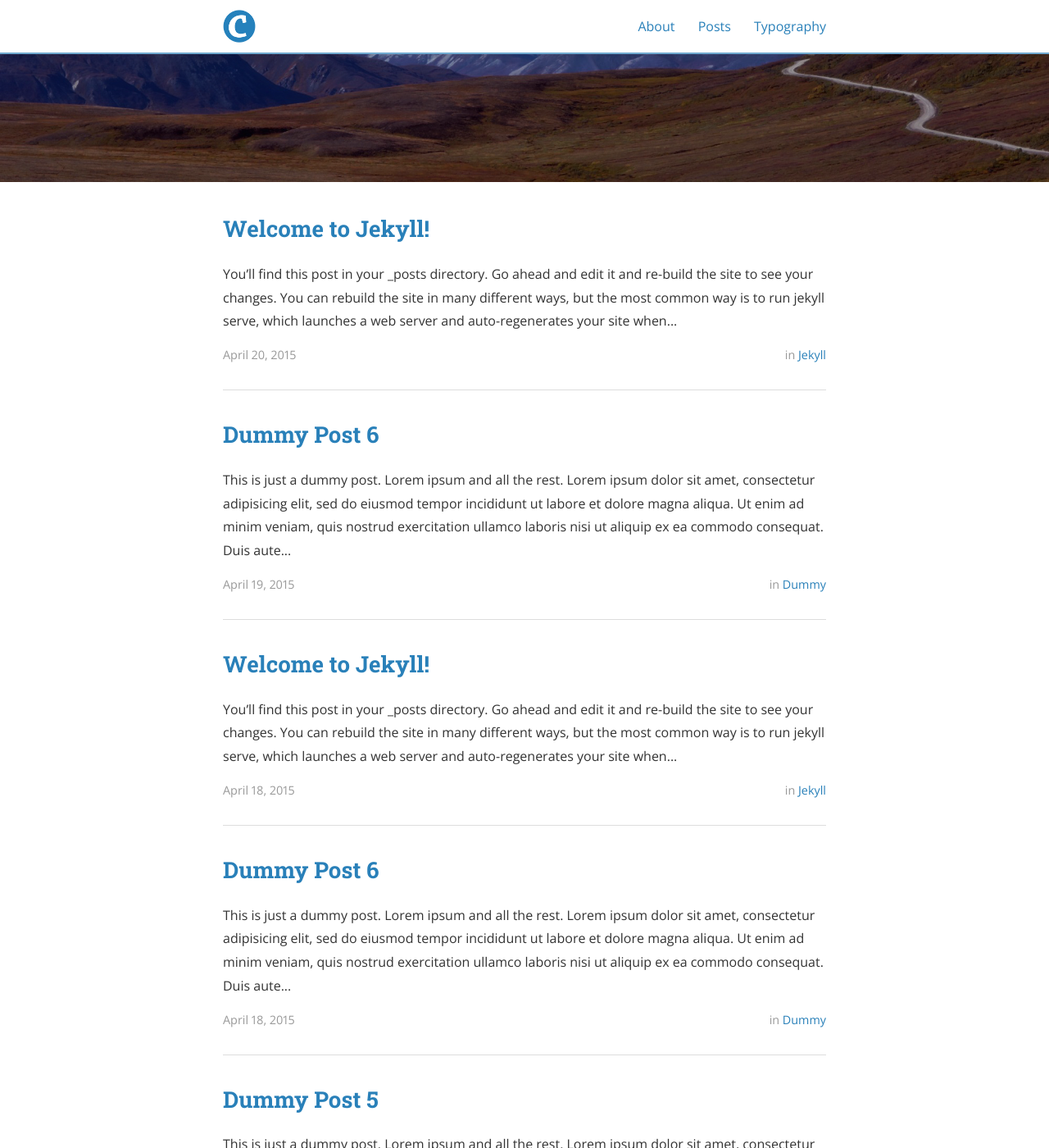
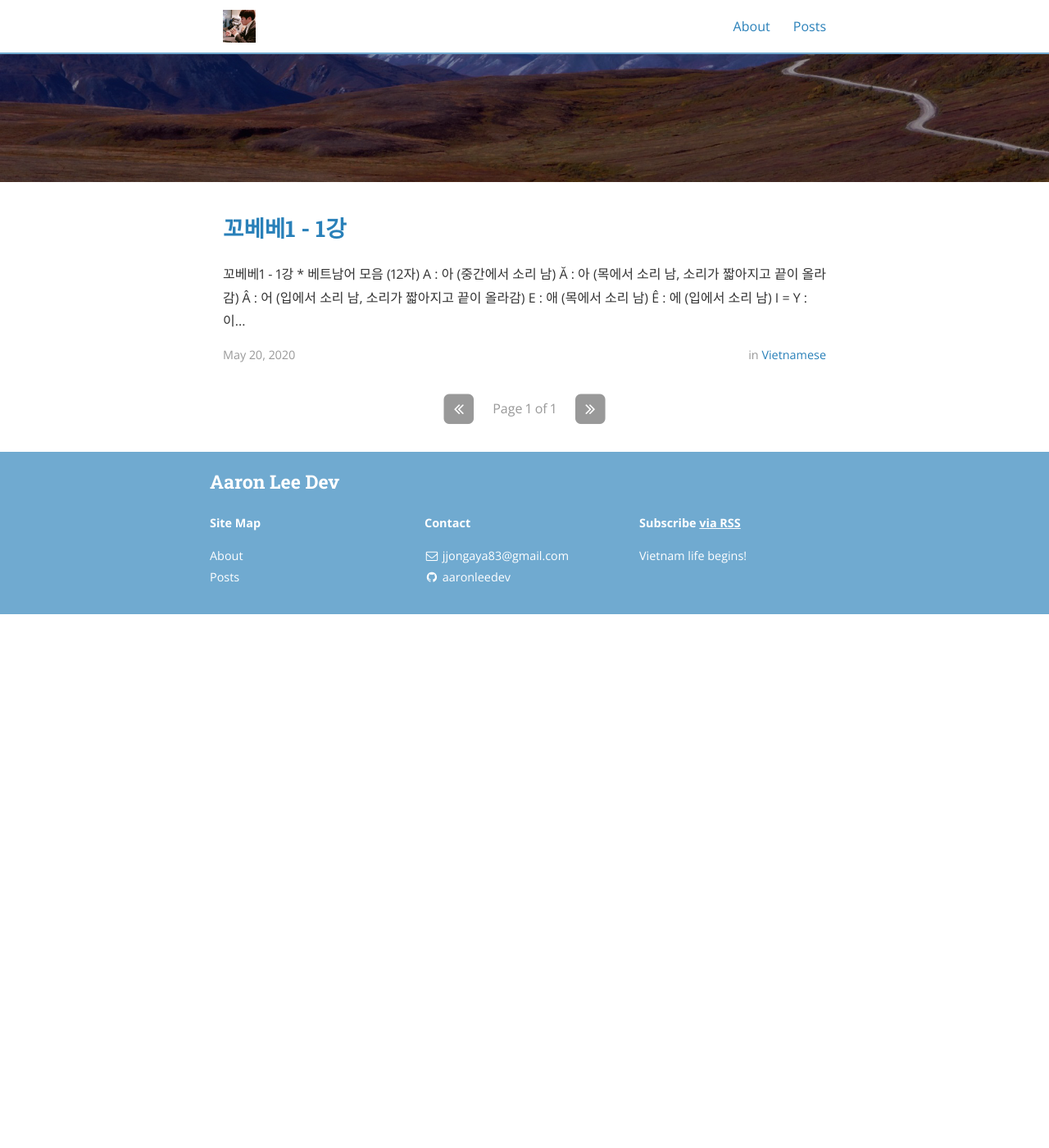
Before and after one commit to aaronleedev/aaronleedev.github.io, a Jekyll site: the page built from index.html, in a window 1280 px wide and 1400 px high, scrolled down 283 px. Shown: the whole window at 82% size. Built offline with Jekyll 4.4.1, drawn with Linux system fonts in a browser that asks for light colours; nearby versions of some CDN libraries; the list of posts is cut into pages by our own code; after the commit the page ends 1032 px from its top, so only the background shows below that; some of the changed text lies outside the part shown.

Commit message:
delete test code

````diff
--- a/_config.yml
+++ b/_config.yml
@@ -9,17 +9,17 @@ exclude:
   - "/vendor/"
 
 # Site settings
-title: Centrarium
-subtitle: "A simple yet classy theme for your Jekyll website or blog"
-email: blcentra@gmail.com
-name: Ben Centra
+title: Aaron Lee Dev
+subtitle: "Vietnam life begins!"
+email: jjongaya83@gmail.com
+name: Aaron Lee
 description: >
-  A simple yet classy theme for your Jekyll website or blog.
+  Vietnam life begins!
 # Base URL of site (i.e. /blog). It should always start with a slash,
 # and never end with a slash. Set it to a blank value if hosting at the
 # root of your server.
 baseurl: "" # the subpath of your site, e.g. /blog/
-url: "" # the base hostname & protocol for your site
+url: "http://aaronleedev.github.io" # the base hostname & protocol for your site
 cover: "/assets/header_image.jpg"
 logo: "/assets/logo.png"
 
@@ -54,11 +54,10 @@ jekyll-archives:
 
 # Category descriptions (for archive pages)
 descriptions:
-  - cat: jekyll
-    desc: "Posts describing Jekyll setup techniques."
-
-  - cat: dummy
-    desc: "Just some placeholder posts, lorem ipsum and the rest."
+  - cat: vietnamese
+    desc: "베트남어 공부 해볼까!"
+    catcolor: "#9785f3"
+    desccolor: "#c4bbf3"
 
 # Social icons and sharing options
 #
@@ -78,29 +77,29 @@ descriptions:
 social:
   - name: Twitter
     icon: twitter
-    username: TheBenCentra
-    url: https://twitter.com/TheBenCentra
+    username: ""
+    url: ""
     desc: Follow me on Twitter
     share: true
 
   - name: Facebook
     icon: facebook
-    username: thebencentra
+    username: ""
     url: ""
     desc: Friend me on Facebook
     share: true
 
   - name: GitHub
     icon: github
-    username: bencentra
-    url: https://github.com/bencentra
+    username: aaronleedev
+    url: https://github.com/aaronleedev
     desc: Fork me on GitHub
     share: false
 
   - name: LinkedIn
     icon: linkedin
-    username: Ben Centra
-    url: https://www.linkedin.com/pub/ben-centra/47/769/60a
+    username: ""
+    url: ""
     desc: Connect with me on LinkedIn
     share: true
 
@@ -199,6 +198,6 @@ protocols:
 
     twitter_image: "/assets/logo.png"
 
-    os_repo: "https://github.com/bencentra/centrarium.com"
+    os_repo: "https://github.com/aaronleedev/aaronleedev.github.io"
     os_rcs_type: "git"
-    os_src: "git@github.com:bencentra/centrarium.com.git"
+    os_src: "git@github.com:aaronleedev/aaronleedev.github.io.git"
--- a/_posts/2015-04-18-dummy.md
+++ /dev/null
@@ -1,16 +0,0 @@
----
-layout: post
-title:  "Dummy Post"
-date:   2015-04-18T14:25:52-05:00
-author: Ben Centra
-categories: dummy
----
-
-This is just a dummy post. Lorem ipsum and all the rest.
-
-Lorem ipsum dolor sit amet, consectetur adipisicing elit, sed do eiusmod
-tempor incididunt ut labore et dolore magna aliqua. Ut enim ad minim veniam,
-quis nostrud exercitation ullamco laboris nisi ut aliquip ex ea commodo
-consequat. Duis aute irure dolor in reprehenderit in voluptate velit esse
-cillum dolore eu fugiat nulla pariatur. Excepteur sint occaecat cupidatat non
-proident, sunt in culpa qui officia deserunt mollit anim id est laborum.
--- a/_posts/2015-04-18-dummy5.md
+++ /dev/null
@@ -1,17 +0,0 @@
----
-layout: post
-title:  "Dummy Post 5"
-date:   2015-04-18T14:25:52-05:00
-author: Ben Centra
-categories: dummy
-tags: lorem
----
-
-This is just a dummy post. Lorem ipsum and all the rest.
-
-Lorem ipsum dolor sit amet, consectetur adipisicing elit, sed do eiusmod
-tempor incididunt ut labore et dolore magna aliqua. Ut enim ad minim veniam,
-quis nostrud exercitation ullamco laboris nisi ut aliquip ex ea commodo
-consequat. Duis aute irure dolor in reprehenderit in voluptate velit esse
-cillum dolore eu fugiat nulla pariatur. Excepteur sint occaecat cupidatat non
-proident, sunt in culpa qui officia deserunt mollit anim id est laborum.
--- a/_posts/2015-04-18-dummy6.md
+++ /dev/null
@@ -1,17 +0,0 @@
----
-layout: post
-title:  "Dummy Post 6"
-date:   2015-04-18T14:25:52-05:00
-author: Ben Centra
-categories: dummy
-tags: lorem ipsum
----
-
-This is just a dummy post. Lorem ipsum and all the rest.
-
-Lorem ipsum dolor sit amet, consectetur adipisicing elit, sed do eiusmod
-tempor incididunt ut labore et dolore magna aliqua. Ut enim ad minim veniam,
-quis nostrud exercitation ullamco laboris nisi ut aliquip ex ea commodo
-consequat. Duis aute irure dolor in reprehenderit in voluptate velit esse
-cillum dolore eu fugiat nulla pariatur. Excepteur sint occaecat cupidatat non
-proident, sunt in culpa qui officia deserunt mollit anim id est laborum.
--- a/_posts/2015-04-18-welcome-to-jekyll.md
+++ /dev/null
@@ -1,74 +0,0 @@
----
-layout: post
-title:  "Welcome to Jekyll!"
-date:   2015-04-18T14:25:52-05:00
-author: Ben Centra
-categories: jekyll
-tags:	jekyll welcome
-cover:  "/assets/instacode.png"
----
-
-You’ll find this post in your `_posts` directory. Go ahead and edit it and re-build the site to see your changes. You can rebuild the site in many different ways, but the most common way is to run `jekyll serve`, which launches a web server and auto-regenerates your site when a file is updated.
-
-## Adding New Posts
-
-To add new posts, simply add a file in the `_posts` directory that follows the convention `YYYY-MM-DD-name-of-post.ext` and includes the necessary front matter. Take a look at the source for this post to get an idea about how it works.
-
-### Tags and Categories
-
-If you list one or more categories or tags in the front matter of your post, they will be included with the post on the page as links. Clicking the link will bring you to an auto-generated archive page for the category or tag, created using the [jekyll-archive][jekyll-archive] gem.
-
-### Cover Images
-
-To add a cover image to your post, set the "cover" property in the front matter with the relative URL of the image (i.e. <code>cover: "/assets/cover_image.jpg"</code>).
-
-### Code Snippets
-
-You can use [highlight.js][highlight] to add syntax highlight code snippets:
-
-Use the [Liquid][liquid] `{% raw %}{% highlight <language> %}{% endraw %}` tag to add syntax highlighting to code snippets.
-
-For instance, this template...
-{% highlight html %}
-{% raw %}{% highlight javascript %}
-function demo(string, times) {
-  for (var i = 0; i < times; i++) {
-    console.log(string);
-  }
-}
-demo("hello, world!", 10);
-{% endhighlight %}{% endraw %}
-{% endhighlight %}
-
-...will come out looking like this:
-
-{% highlight javascript %}
-function demo(string, times) {
-  for (var i = 0; i < times; i++) {
-    console.log(string);
-  }
-}
-demo("hello, world!", 10);
-{% endhighlight %}
-
-Syntax highlighting is done using [highlight.js][highlight]. You can change the active theme in [head.html](https://github.com/bencentra/centrarium/blob/2dcd73d09e104c3798202b0e14c1db9fa6e77bc7/_includes/head.html#L15).
-
-### Images
-
-Lightbox has been enabled for images. To create the link that'll launch the lightbox, add <code>data-lightbox</code> and <code>data-title</code> attributes to an <code>&lt;a&gt;</code> tag around your <code>&lt;img&gt;</code> tag. The result is:
-
-<a href="//bencentra.com/assets/images/falcon9_large.jpg" data-lightbox="falcon9-large" data-title="Check out the Falcon 9 from SpaceX">
-  <img src="//bencentra.com/assets/images/falcon9_small.jpg" title="Check out the Falcon 9 from SpaceX">
-</a>
-
-For more information, check out the [Lightbox][lightbox] website.
-
-Check out the [Jekyll docs][jekyll] for more info on how to get the most out of Jekyll. File all bugs/feature requests at [Jekyll’s GitHub repo][jekyll-gh]. If you have questions, you can ask them on [Jekyll’s dedicated Help repository][jekyll-help].
-
-[jekyll]:      http://jekyllrb.com
-[jekyll-gh]:   https://github.com/jekyll/jekyll
-[jekyll-help]: https://github.com/jekyll/jekyll-help
-[highlight]:   https://highlightjs.org/
-[lightbox]:    http://lokeshdhakar.com/projects/lightbox2/
-[jekyll-archive]: https://github.com/jekyll/jekyll-archives
-[liquid]: https://github.com/Shopify/liquid/wiki/Liquid-for-Designers
--- a/_posts/2015-04-19-dummy6.markdown
+++ /dev/null
@@ -1,17 +0,0 @@
----
-layout: post
-title:  "Dummy Post 6"
-date:   2015-04-19 08:43:59
-author: Ben Centra
-categories: dummy
-tags: lorem ipsum
----
-
-This is just a dummy post. Lorem ipsum and all the rest.
-
-Lorem ipsum dolor sit amet, consectetur adipisicing elit, sed do eiusmod
-tempor incididunt ut labore et dolore magna aliqua. Ut enim ad minim veniam,
-quis nostrud exercitation ullamco laboris nisi ut aliquip ex ea commodo
-consequat. Duis aute irure dolor in reprehenderit in voluptate velit esse
-cillum dolore eu fugiat nulla pariatur. Excepteur sint occaecat cupidatat non
-proident, sunt in culpa qui officia deserunt mollit anim id est laborum.
--- a/_posts/2015-04-20-welcome-to-jekyll.markdown
+++ /dev/null
@@ -1,103 +0,0 @@
----
-layout: post
-title:  "Welcome to Jekyll!"
-date:   2015-04-20 08:43:59
-author: Ben Centra
-categories: jekyll
-tags:	jekyll welcome
-cover:  "/assets/instacode.png"
----
-
-You’ll find this post in your `_posts` directory. Go ahead and edit it and re-build the site to see your changes. You can rebuild the site in many different ways, but the most common way is to run `jekyll serve`, which launches a web server and auto-regenerates your site when a file is updated.
-
-## Adding New Posts
-
-To add new posts, simply add a file in the `_posts` directory that follows the convention `YYYY-MM-DD-name-of-post.ext` and includes the necessary front matter. Take a look at the source for this post to get an idea about how it works.
-
-### Tags and Categories
-
-If you list one or more categories or tags in the front matter of your post, they will be included with the post on the page as links. Clicking the link will bring you to an auto-generated archive page for the category or tag, created using the [jekyll-archive][jekyll-archive] gem.
-
-### Cover Images
-
-To add a cover image to your post, set the "cover" property in the front matter with the relative URL of the image (i.e. <code>cover: "/assets/cover_image.jpg"</code>).
-
-### Code Snippets
-
-You can use [highlight.js][highlight] to add syntax highlight code snippets:
-
-Use the [Liquid][liquid] `{% raw %}{% highlight <language> %}{% endraw %}` tag to add syntax highlighting to code snippets.
-
-For instance, this template...
-{% highlight html %}
-{% raw %}{% highlight javascript %}
-function demo(string, times) {
-  for (var i = 0; i < times; i++) {
-    console.log(string);
-  }
-}
-demo("hello, world!", 10);
-{% endhighlight %}{% endraw %}
-{% endhighlight %}
-
-...will come out looking like this:
-
-{% highlight javascript %}
-function demo(string, times) {
-  for (var i = 0; i < times; i++) {
-    console.log(string);
-  }
-}
-demo("hello, world!", 10);
-{% endhighlight %}
-
-Syntax highlighting is done using [highlight.js][highlight]. You can change the active theme in [head.html](https://github.com/bencentra/centrarium/blob/2dcd73d09e104c3798202b0e14c1db9fa6e77bc7/_includes/head.html#L15).
-
-### Blockquotes
-
-> "Blockquotes will be indented, italicized, and given a subdued light gray font. These are good for side comments not directly related to your content, or long quotations from external sources." - Some Smart Guy
-
-### Images
-
-Lightbox has been enabled for images. To create the link that'll launch the lightbox, add <code>data-lightbox</code> and <code>data-title</code> attributes to an <code>&lt;a&gt;</code> tag around your <code>&lt;img&gt;</code> tag. The result is:
-
-<a href="//bencentra.com/assets/images/falcon9_large.jpg" data-lightbox="falcon9-large" data-title="Check out the Falcon 9 from SpaceX">
-  <img src="//bencentra.com/assets/images/falcon9_small.jpg" title="Check out the Falcon 9 from SpaceX">
-</a>
-
-For more information, check out the [Lightbox][lightbox] website.
-
-### Tooltips
-
-With Tippy.js, you can add tooltips to your text with a little bit of HTML and JavaScript. First, create the tooltip trigger: `<span class="tooltip" id="someId">trigger</span>`. Then in a `<script>` tag at the bottom of your page, add some code to initialize the tooltip when the document is ready: `window.tooltips.push(['#someId', { content: "Content" }])`
-
-See the [Tippy.js docs](https://atomiks.github.io/tippyjs/) for additional configuration that you can provide for your tooltips.
-
-You can also use a Liquid `include` to import tooltip text or HTML from an external file:
-
-```
-window.tooltips.push(['#someOtherId', { content: "{% raw %}{% include tooltips/example.html %}{% endraw %}" }])
-```
-
-To modify the styles for tooltip triggers, find the `.tooltip` class in `_layout.scss`.
-
-Here's an <span class="tooltip" id="someId">example tooltip</span>, and <span class="tooltip" id="someOtherId">here's another</span>.
-
-<br/>
-{% include page_divider.html %}
-
-Check out the [Jekyll docs][jekyll] for more info on how to get the most out of Jekyll. File all bugs/feature requests at [Jekyll’s GitHub repo][jekyll-gh]. If you have questions, you can ask them on [Jekyll’s dedicated Help repository][jekyll-help].
-
-[jekyll]:      http://jekyllrb.com
-[jekyll-gh]:   https://github.com/jekyll/jekyll
-[jekyll-help]: https://github.com/jekyll/jekyll-help
-[highlight]:   https://highlightjs.org/
-[lightbox]:    http://lokeshdhakar.com/projects/lightbox2/
-[jekyll-archive]: https://github.com/jekyll/jekyll-archives
-[liquid]: https://github.com/Shopify/liquid/wiki/Liquid-for-Designers
-
-<script>
-window.tooltips = window.tooltips || []
-window.tooltips.push(['#someId', { content: "This is the text of the tooltip!" }])
-window.tooltips.push(['#someOtherId', { content: "{% include tooltips/example.html %}", placement: "right" }])
-</script>
--- /dev/null
+++ b/_posts/2020-05-20-vietnamese.md
@@ -0,0 +1,74 @@
+---
+layout: post
+title:  "꼬베베1 - 1강"
+date:   2020-05-20T08:00:00+07:00
+author: Aaron Lee
+categories: vietnamese
+tags:   베트남어 꼬베베1
+cover:  "/assets/categories/vietnamese.png"
+---
+
+# 꼬베베1 - 1강
+
+## * 베트남어 모음 (12자)
+
+![alt]({{ site.baseurl }}/assets/posts/vietnamese/20200520_001.PNG)
+
+A : 아 (중간에서 소리 남)
+
+Ă : 아 (목에서 소리 남, 소리가 짧아지고 끝이 올라감)
+
+Â : 어 (입에서 소리 남, 소리가 짧아지고 끝이 올라감)
+
+![alt]({{ site.baseurl }}/assets/posts/vietnamese/20200520_002.PNG)
+
+E : 애 (목에서 소리 남)
+
+Ê : 에 (입에서 소리 남)
+
+![alt]({{ site.baseurl }}/assets/posts/vietnamese/20200520_003.PNG)
+
+I = Y : 이
+
+![alt]({{ site.baseurl }}/assets/posts/vietnamese/20200520_004.PNG)
+
+O : 어 (목에서 소리 남, 입을 크게 벌리고 오를 길게 발음)
+
+Ô : 오 (입을 오무리고 길게 발음)
+
+Ơ : 어 (입을 중간으로 벌리고 길게 발음)
+
+
+![alt]({{ site.baseurl }}/assets/posts/vietnamese/20200520_005.PNG)
+
+U : 우
+
+Ư : 으
+
+![alt]({{ site.baseurl }}/assets/posts/vietnamese/20200520_006.PNG)
+
+![alt]({{ site.baseurl }}/assets/posts/vietnamese/20200520_007.PNG)
+
+![alt]({{ site.baseurl }}/assets/posts/vietnamese/20200520_008.PNG)
+
+![alt]({{ site.baseurl }}/assets/posts/vietnamese/20200520_009.PNG)
+
+## * 베트남어 복모음
+
+### i, u, ư + a
+
+![alt]({{ site.baseurl }}/assets/posts/vietnamese/20200520_010.PNG)
+
+![alt]({{ site.baseurl }}/assets/posts/vietnamese/20200520_011.PNG)
+
+### -i, -y
+
+![alt]({{ site.baseurl }}/assets/posts/vietnamese/20200520_012.PNG)
+
+![alt]({{ site.baseurl }}/assets/posts/vietnamese/20200520_013.PNG)
+
+### -o, -u
+
+![alt]({{ site.baseurl }}/assets/posts/vietnamese/20200520_014.PNG)
+
+![alt]({{ site.baseurl }}/assets/posts/vietnamese/20200520_015.PNG)
--- a/about.md
+++ b/about.md
@@ -6,13 +6,3 @@ main_nav: true
 ---
 
 ![alt text]({{ site.baseurl }}/assets/profile-placeholder.gif "Profile Picture"){:.profile}
-
-Centrarium is a custom theme for Jekyll, made by [Ben Centra][bencentra] for his own blog. He'd be humbled if you liked it enough to use it as well! Installation and configuration instructions can be found in the [GitHub repository](https://github.com/bencentra/centrarium).
-
-This page is a good place to write about yourself, your project, your product, or whatever it is your site is for. You can replace the image above, or you can get rid of it entirely.
-
-You can find out more info about customizing your Jekyll theme, as well as basic Jekyll usage documentation at [jekyllrb.com](http://jekyllrb.com/). And you can find the source code for Jekyll at [github.com/jekyll/jekyll](https://github.com/jekyll/jekyll)
-
-[centrarium]: https://github.com/bencentra/centrarium
-[bencentra]: http://bencentra.com
-[jekyll]: https://github.com/jekyll/jekyll
--- a/typography.md
+++ /dev/null
@@ -1,156 +0,0 @@
----
-layout: page
-title: Typography
-permalink: /typography/
-main_nav: true
----
-
-<p>The purpose of this HTML is to help determine what default settings are with Bitters and to make sure that all possible HTML Elements are included in this HTML so as to not miss any possible Elements when designing a site.</p>
-
-<hr>
-
-<h1 id="headings">Headings</h1>
-
-<h1>h1. Heading</h1>
-<h2>h2. Heading</h2>
-<h3>h3. Heading</h3>
-<h4>h4. Heading</h4>
-<h5>h5. Heading</h5>
-<h6>h6. Heading</h6>
-
-<hr>
-
-<h1 id="paragraph">Paragraph</h1>
-
-<p>Lorem ipsum dolor sit amet, <a href="#" title="test link">test link</a> adipiscing elit. Nullam dignissim convallis est. Quisque aliquam. Donec faucibus. Nunc iaculis suscipit dui. Nam sit amet sem. Aliquam libero nisi, imperdiet at, tincidunt nec, gravida vehicula, nisl. Praesent mattis, massa quis luctus fermentum, turpis mi volutpat justo, eu volutpat enim diam eget metus. Maecenas ornare tortor. Donec sed tellus eget sapien fringilla nonummy. Mauris a ante. Suspendisse quam sem, consequat at, commodo vitae, feugiat in, nunc. Morbi imperdiet augue quis tellus.</p>
-
-<p>Lorem ipsum dolor sit amet, <em>emphasis</em> consectetuer adipiscing elit. Nullam dignissim convallis est. Quisque aliquam. Donec faucibus. Nunc iaculis suscipit dui. Nam sit amet sem. Aliquam libero nisi, imperdiet at, tincidunt nec, gravida vehicula, nisl. Praesent mattis, massa quis luctus fermentum, turpis mi volutpat justo, eu volutpat enim diam eget metus. Maecenas ornare tortor. Donec sed tellus eget sapien fringilla nonummy. Mauris a ante. Suspendisse quam sem, consequat at, commodo vitae, feugiat in, nunc. Morbi imperdiet augue quis tellus.</p>
-
-<hr>
-
-<h1 id="list_types">List Types</h1>
-
-<p>Lists are unstyled by defualt. To restore the original styling, add the <code>.default</code> class</p>
-
-<h3>Definition List</h3>
-<dl>
-  <dt>Definition List Title</dt>
-  <dd>This is a definition list division.</dd>
-</dl>
-
-<h3>Ordered List</h3>
-<ol>
-  <li>List Item 1</li>
-  <li>List Item 2</li>
-  <li>List Item 3</li>
-</ol>
-
-<h3>Unordered List</h3>
-<ul>
-  <li>List Item 1</li>
-  <li>List Item 2</li>
-  <li>List Item 3</li>
-</ul>
-
-<h3>Ordered List with <code>.default</code> class</h3>
-<ol class="default">
-  <li>List Item 1</li>
-  <li>List Item 2</li>
-  <li>List Item 3</li>
-</ol>
-
-<h3>Unordered List with <code>.default</code> class</h3>
-<ul class="default">
-  <li>List Item 1</li>
-  <li>List Item 2</li>
-  <li>List Item 3</li>
-</ul>
-
-<hr>
-
-<h1 id="form_elements">Fieldsets and Form Elements</h1>
-
-<fieldset>
-  <p>Lorem ipsum dolor sit amet, consectetuer adipiscing elit. Nullam dignissim convallis est. Quisque aliquam. Donec faucibus. Nunc iaculis suscipit dui. Nam sit amet sem. Aliquam libero nisi, imperdiet at, tincidunt nec, gravida vehicula, nisl. Praesent mattis, massa quis luctus fermentum, turpis mi volutpat justo, eu volutpat enim diam eget metus.</p>
-
-  <form>
-    <h2>Form Element</h2>
-
-    <p>Lorem ipsum dolor sit amet, consectetuer adipiscing elit. Nullam dignissim convallis est. Quisque aliquam. Donec faucibus. Nunc iaculis suscipit dui.</p>
-
-    <p><label for="text_field">Text Field:</label>
-      <input type="text" id="text_field" /></p>
-
-    <p><label for="text_area">Text Area:</label>
-      <textarea id="text_area"></textarea></p>
-
-    <p><label for="select_element">Select Element:</label>
-      <select name="select_element">
-        <optgroup label="Option Group 1">
-          <option value="1">Option 1</option>
-          <option value="2">Option 2</option>
-          <option value="3">Option 3</option>
-        </optgroup>
-        <optgroup label="Option Group 2">
-          <option value="1">Option 1</option>
-          <option value="2">Option 2</option>
-          <option value="3">Option 3</option>
-        </optgroup>
-    </select></p>
-
-    <p><label for="radio_buttons">Radio Buttons:</label>
-      <label>
-        <input type="radio" class="radio" name="radio_button" value="radio_1" /> Radio 1
-      </label>
-      <label>
-        <input type="radio" class="radio" name="radio_button" value="radio_2" /> Radio 2
-      </label>
-      <label>
-        <input type="radio" class="radio" name="radio_button" value="radio_3" /> Radio 3
-      </label>
-    </p>
-
-    <p><label for="checkboxes">Checkboxes:</label>
-      <label>
-        <input type="checkbox" class="checkbox" name="checkboxes" value="check_1" /> Checkbox 1
-      </label>
-      <label>
-        <input type="checkbox" class="checkbox" name="checkboxes" value="check_2" /> Checkbox 2
-      </label>
-      <label>
-        <input type="checkbox" class="checkbox" name="checkboxes" value="check_3" /> Checkbox 3
-      </label>
-    </p>
-
-    <p><label for="password">Password:</label>
-      <input type="password" class="password" name="password" />
-    </p>
-
-    <p><label for="file">File Input:</label>
-      <input type="file" class="file" name="file" />
-    </p>
-
-
-    <p><input type="submit" value="Submit" /></p>
-  </form>
-</fieldset>
-
-<hr>
-
-<h1 id="tables">Tables</h1>
-
-<table cellspacing="0" cellpadding="0">
-  <tr>
-    <th>Table Header 1</th><th>Table Header 2</th><th>Table Header 3</th>
-  </tr>
-  <tr>
-    <td>Division 1</td><td>Division 2</td><td>Division 3</td>
-  </tr>
-  <tr class="even">
-    <td>Division 1</td><td>Division 2</td><td>Division 3</td>
-  </tr>
-  <tr>
-    <td>Division 1</td><td>Division 2</td><td>Division 3</td>
-  </tr>
-</table>
-</div>
````
Also changed, not shown: _posts/2015-04-18-dummy2.md (deleted, +0 -16 lines), _posts/2015-04-18-dummy3.md (deleted, +0 -16 lines), _posts/2015-04-18-dummy4.md (deleted, +0 -17 lines), posts.md (+4 -2 lines), README.md, assets/logo.png, assets/profile-placeholder.gif.
